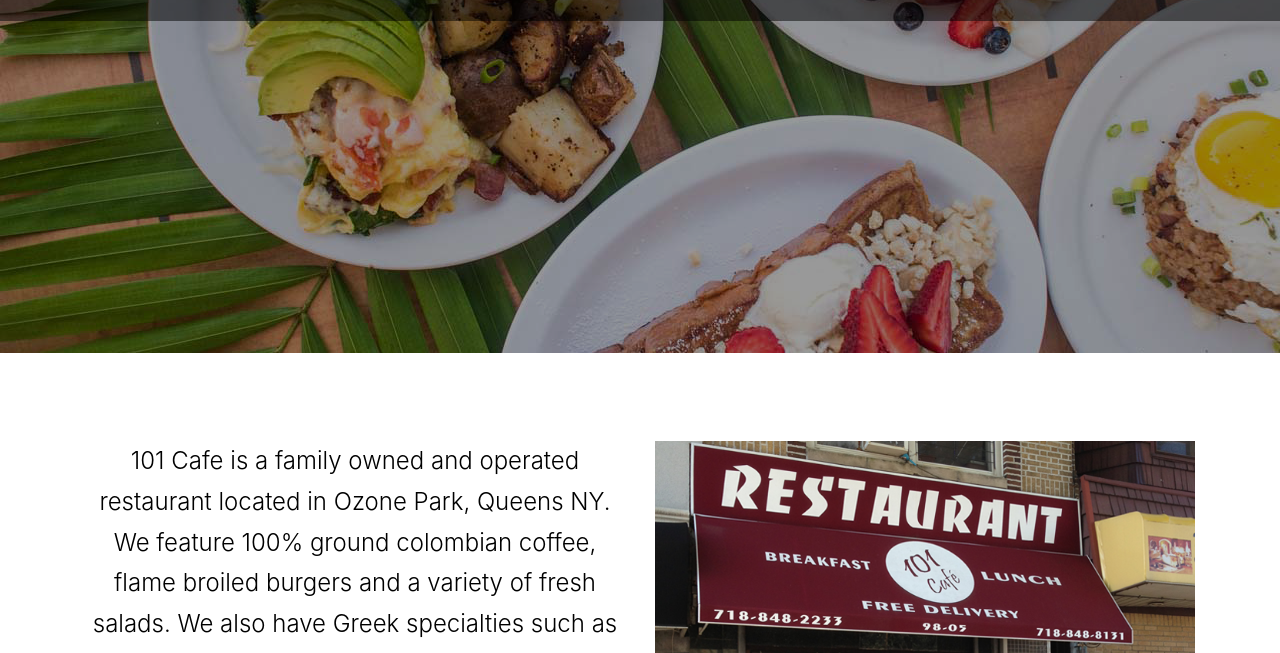
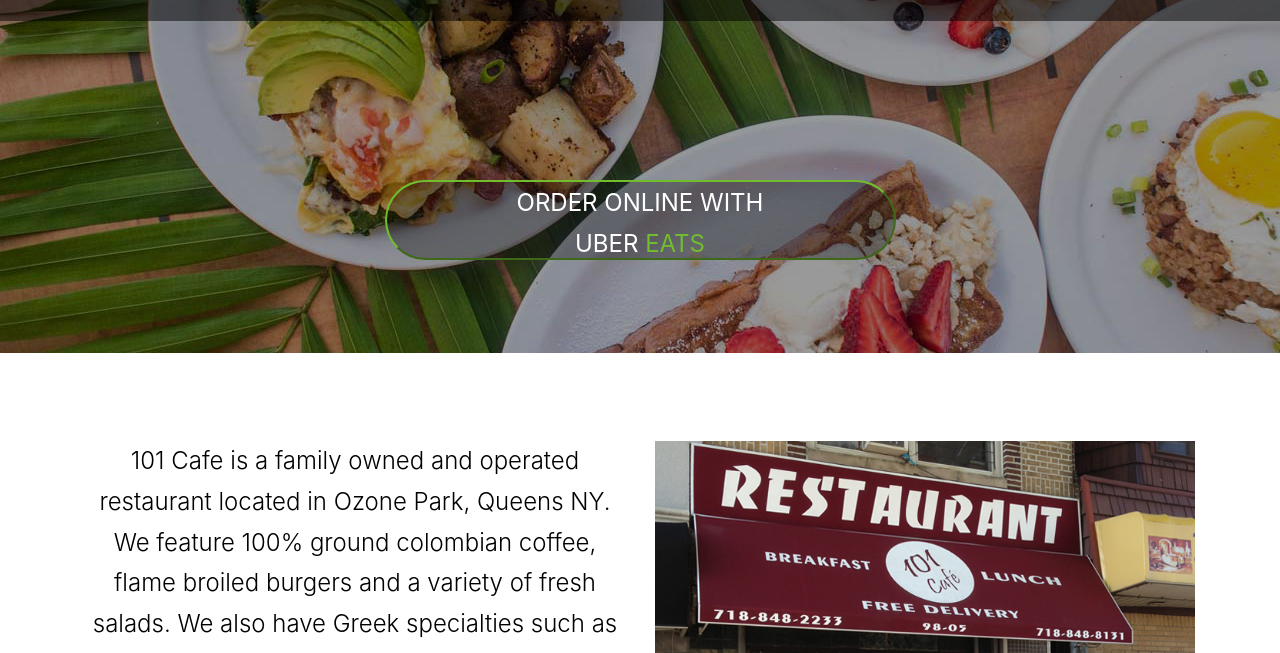
Before and after one commit to christopher-zaman/101Cafe, a plain HTML site: page index.html in a window 1280 px wide. Shown: the part 147-800 px from the top of the page. Drawn offline with Linux system fonts and the light colour scheme; files whose address does not match are found by name; a web font is replaced by a local one.

Commit message:
Add Uber Eats Button

```diff
--- a/css/style.css
+++ b/css/style.css
@@ -42,7 +42,23 @@
 
 .color-white-opacity-5 {
   color: rgba(255, 255, 255, 0.5); }
-
+.uber-eats-button{
+  background-color: rgba(0,0,0,0.3);
+  color: #fff;
+  border-radius: 40px;
+  border-color: #71bd2e;
+  width: 70%;
+  height: 80px;
+  font-size: x-large;
+  text-transform: uppercase;
+}
+.uber-color{
+  color: #71bd2e;
+}
+.uber-eats-button:hover{
+  text-decoration:none;
+  background-color: rgba(0,0,0,0.6);
+}
 .site-wrap:before {
   display: none;
   -webkit-transition: .3s all ease-in-out;
@@ -898,7 +914,7 @@
         font-size: 2rem; } }
   .bgimg a {
     color: #fff;
-    text-decoration: underline; }
+     }
     .bgimg a:hover {
       text-decoration: none; }
 
--- a/index.html
+++ b/index.html
@@ -82,6 +82,16 @@
       <div class="container">
         <div class="row justify-content-center text-center mb-5">
           <div class="col-md-8 section-heading">
+            <br>
+            <br>
+            <br>
+            <br>
+            <br>
+            <br>
+            <br>
+            <br>
+            <button class="uber-eats-button"><a href="https://www.ubereats.com/new-york/food-delivery/101-cafe/cEO05B_vQdWK0Mw-I2856g" target="_blank">Order Online with <br>Uber <span class="uber-color">Eats</span></a></button>
+
 
           </div>
         </div>
```
Also changed, not shown: images/uber-eats-button.png (added).
